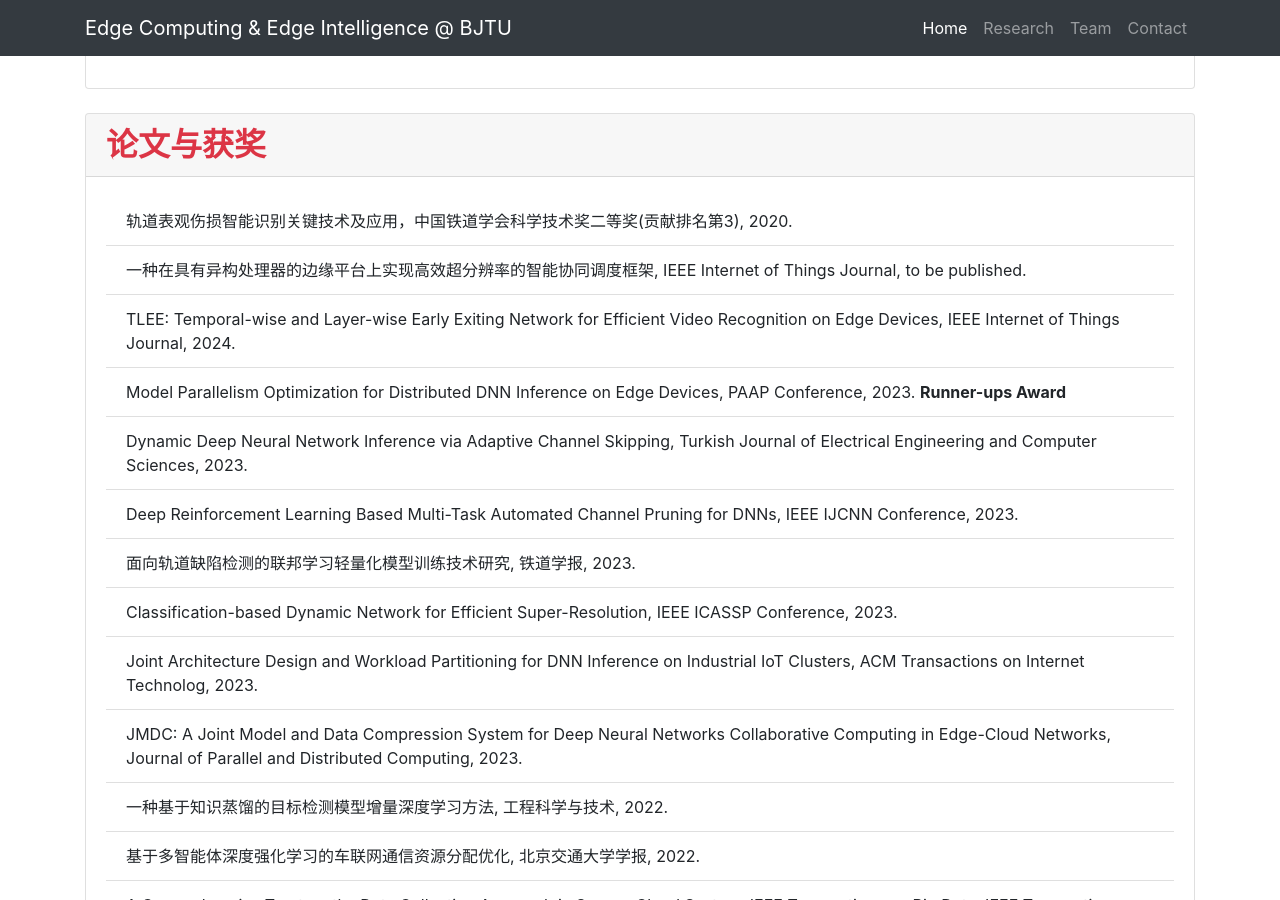
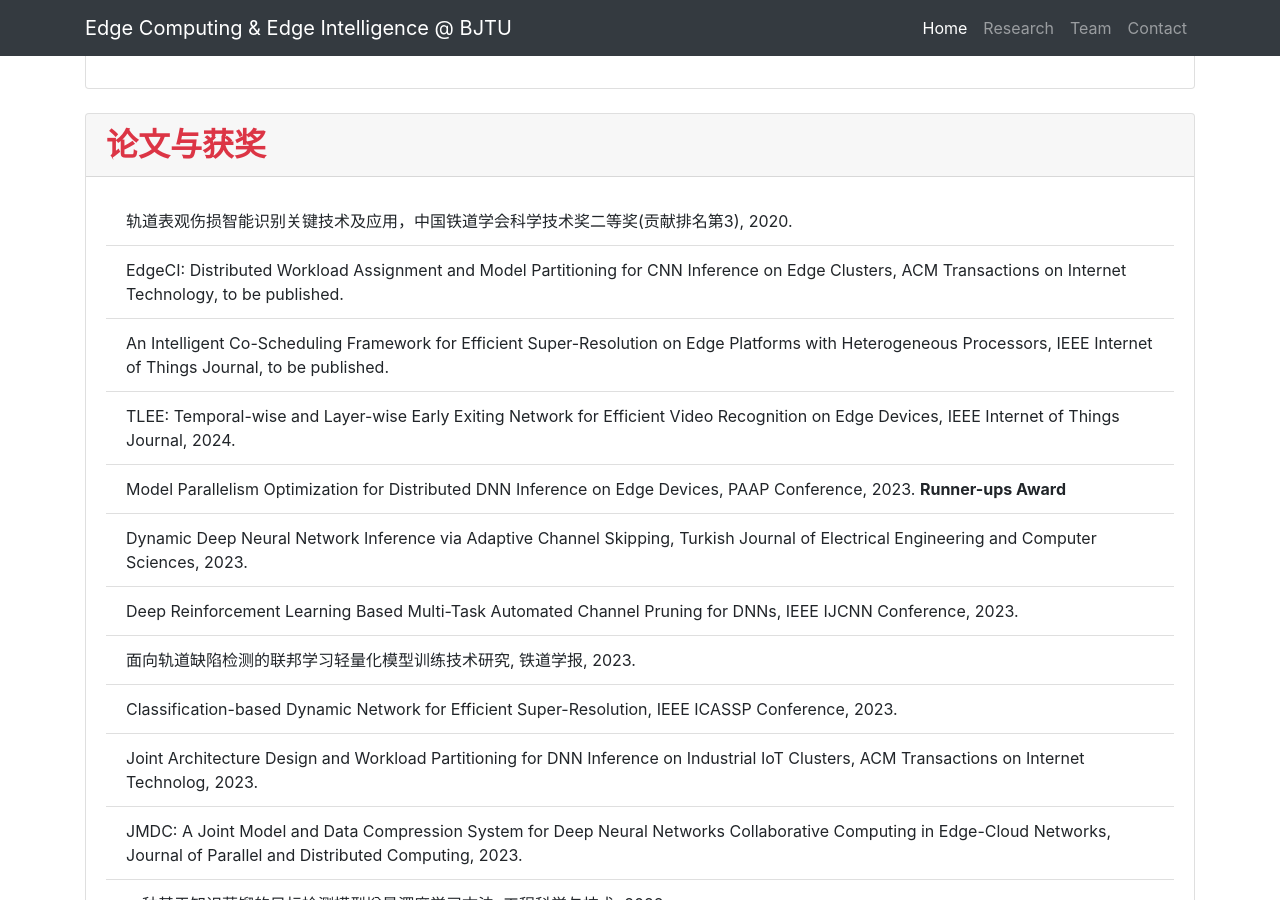
Before and after one commit to fangvv/Homepage, a Jekyll site: the page Edgecomp/index.html, which Jekyll copies as it is, in a window 1280 px wide and 900 px high, scrolled down 5031 px. Built offline with Jekyll 4.4.1, drawn with Linux system fonts in a browser that asks for light colours; comment, search, counter and statistics services are not loaded.

```diff
--- a/Edgecomp/index.html
+++ b/Edgecomp/index.html
@@ -158,7 +158,8 @@
   <div class="card-body">
     <ul class="list-group list-group-flush">
       <li class="list-group-item">轨道表观伤损智能识别关键技术及应用，中国铁道学会科学技术奖二等奖(贡献排名第3), 2020.</li>
-      <li class="list-group-item">一种在具有异构处理器的边缘平台上实现高效超分辨率的智能协同调度框架, IEEE Internet of Things Journal, to be published.</li>
+      <li class="list-group-item">EdgeCI: Distributed Workload Assignment and Model Partitioning for CNN Inference on Edge Clusters, ACM Transactions on Internet Technology, to be published.</li>
+      <li class="list-group-item">An Intelligent Co-Scheduling Framework for Efficient Super-Resolution on Edge Platforms with Heterogeneous Processors, IEEE Internet of Things Journal, to be published.</li>
       <li class="list-group-item">TLEE: Temporal-wise and Layer-wise Early Exiting Network for Efficient Video Recognition on Edge Devices, IEEE Internet of Things Journal, 2024.</li>
       <li class="list-group-item">Model Parallelism Optimization for Distributed DNN Inference on Edge Devices, PAAP Conference, 2023. <b>Runner-ups Award</b></li>
       <li class="list-group-item">Dynamic Deep Neural Network Inference via Adaptive Channel Skipping, Turkish Journal of Electrical Engineering and Computer Sciences, 2023.</li>
--- a/faq2.txt
+++ b/faq2.txt
@@ -12,4 +12,6 @@
 
 6. 请仔细阅读和体会以上5点内容，因为它们几乎可以规避掉所有我不希望看到的负面情况。
 
+7. 其它未尽事宜，可大体上参考清华大学黄老师的PPT，https://gitee.com/fangvv/Homepage/raw/master/undergraduate-res.pdf，不再赘述。
+
 以上。
```
Also changed, not shown: README.md.
